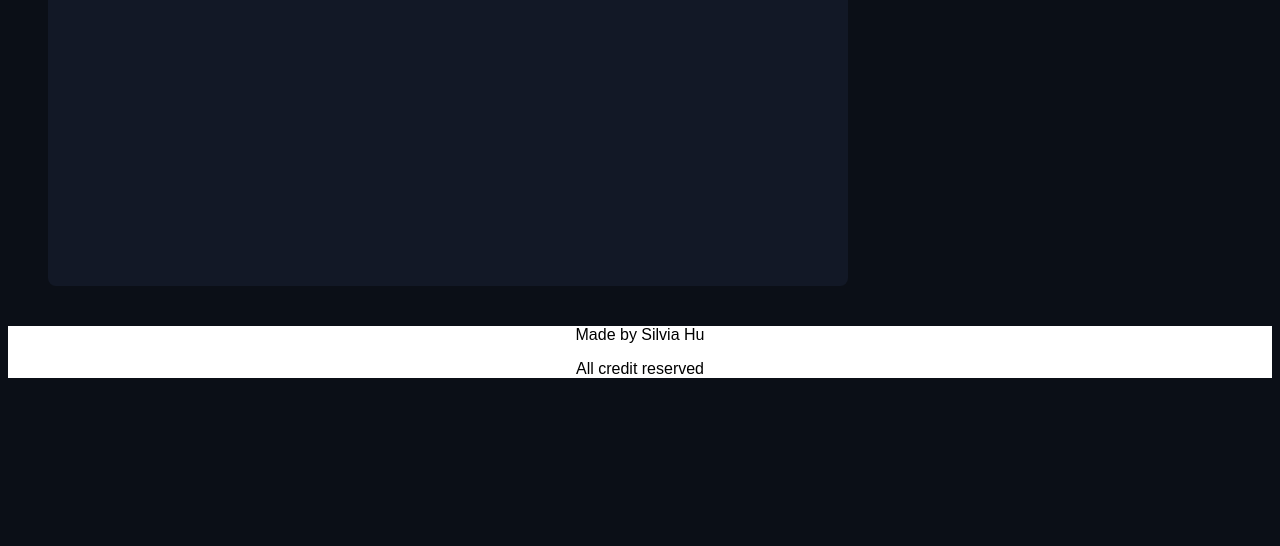
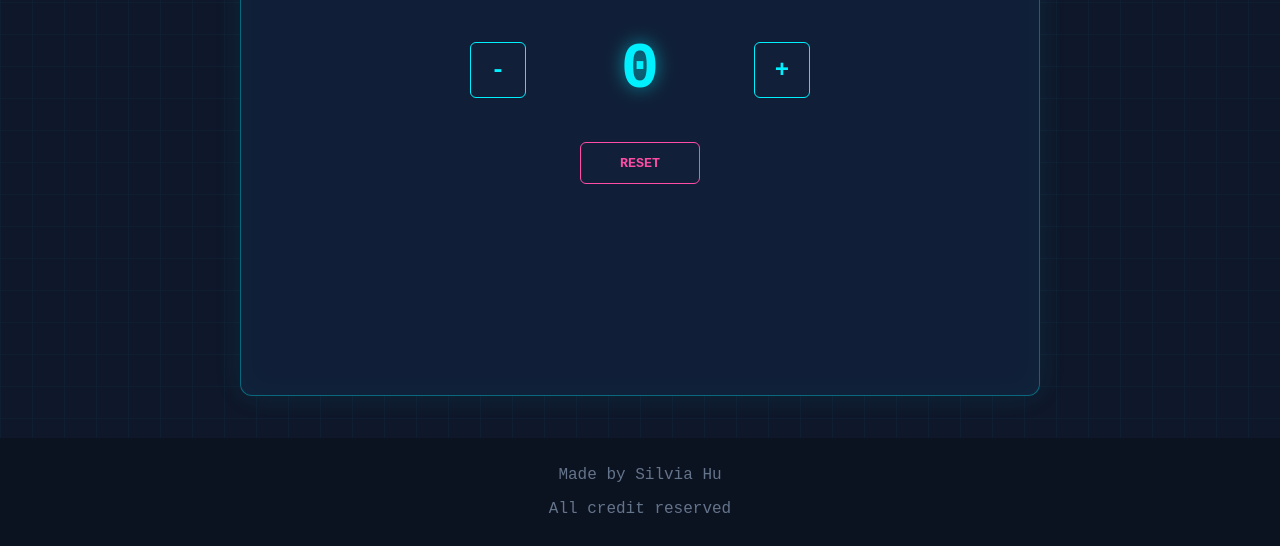
Before and after one commit to yatomon96/counter-js, a plain HTML site: page index.html in a window 1280 px wide. Shown: the part 254-800 px from the top of the page. Drawn offline with Linux system fonts and the light colour scheme.

Commit message:
modifiche css

```diff
--- a/assets/css/style.css
+++ b/assets/css/style.css
@@ -1,22 +1,106 @@
-body{
-    background-color: #0b0f17;
-    text-align:center;
-    font-family: Arial, Helvetica, sans-serif;
-}
-.main{
-    padding:0;
-    border-radius:8px;
-    border:1px rgba(148, 163, 184, 0.16);
-    margin: 40px;
-    width: 800px;
-    height: 500px;
-    background-color: #121826;
+* {
+    box-sizing: border-box;
 }
 
-#counter{
-    color: #f1f5f9;
+body {
+    min-height: 100vh;
+    margin: 0;
+    display: grid;
+    place-items: center;
+    background:
+        linear-gradient(rgba(0, 240, 255, 0.03) 1px, transparent 1px),
+        linear-gradient(90deg, rgba(0, 240, 255, 0.03) 1px, transparent 1px),
+        #0f172a;
+    background-size: 32px 32px;
+    color: #e2e8f0;
+    font-family: "Courier New", Courier, monospace;
 }
-.footer-credits{
-    display:block;
-    background-color: white;
+
+.main {
+    width: min(800px, calc(100% - 32px));
+    min-height: 500px;
+    padding: 50px 24px;
+    border: 1px solid rgba(0, 240, 255, 0.35);
+    border-radius: 12px;
+    background: rgba(17, 32, 56, 0.95);
+    text-align: center;
+    box-shadow:
+        0 0 30px rgba(0, 240, 255, 0.08),
+        inset 0 0 30px rgba(0, 240, 255, 0.03);
 }
+
+h1 {
+    margin: 0 0 50px;
+    color: #00f0ff;
+    letter-spacing: 6px;
+    text-shadow: 0 0 12px rgba(0, 240, 255, 0.7);
+}
+
+.counter-controls {
+    display: flex;
+    align-items: center;
+    justify-content: center;
+    gap: 24px;
+}
+
+#counter {
+    min-width: 180px;
+    margin: 0;
+    color: #00f0ff;
+    font-size: 64px;
+    font-weight: bold;
+    text-shadow: 0 0 18px rgba(0, 240, 255, 0.6);
+}
+
+button {
+    border: 1px solid #00f0ff;
+    border-radius: 6px;
+    background: #112038;
+    color: #00f0ff;
+    font-family: inherit;
+    font-weight: bold;
+    cursor: pointer;
+    transition: 0.2s ease;
+}
+
+#add-btn,
+#reduce-btn {
+    width: 56px;
+    height: 56px;
+    font-size: 24px;
+}
+
+#reset-btn {
+    display: block;
+    width: 120px;
+    height: 42px;
+    margin: 36px auto 0;
+    border-color: #ff4da6;
+    color: #ff4da6;
+}
+
+button:hover {
+    background: #00f0ff;
+    color: #0f172a;
+    box-shadow: 0 0 18px rgba(0, 240, 255, 0.7);
+}
+
+button:active {
+    transform: scale(0.95);
+}
+
+#reset-btn:hover {
+    background: #ff4da6;
+    color: #0f172a;
+    box-shadow: 0 0 18px rgba(255, 77, 166, 0.6);
+}
+
+.footer-credits {
+    position: fixed;
+    bottom: 0;
+    width: 100%;
+    padding: 12px;
+    background: #0b1220;
+    color: #64748b;
+    text-align: center;
+}
--- a/index.html
+++ b/index.html
@@ -14,13 +14,15 @@
     <body>
         <div class="main">
             <div class="title">
-            <h1>COUNTER</h1>
+                <h1>COUNTER</h1>
             </div>
-            <div class="counter"></div>
-            <button id="reduce-btn">-</button>
-            <p id="counter">0</p>
-            <button id="add-btn">+</button>
-            <button id="reset-btn">Reset</button>
+            <div class="counter-controls">
+                <button id="reduce-btn">-</button>
+                <p id="counter">0</p>
+                <button id="add-btn">+</button>
+            </div>
+            <div class="reset-control">
+                <button id="reset-btn">RESET</button>
             </div>
         </div>
         <div class="footer-credits">
```
